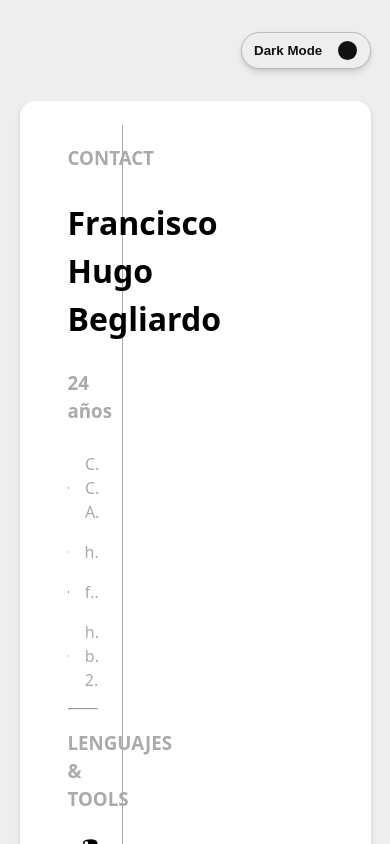
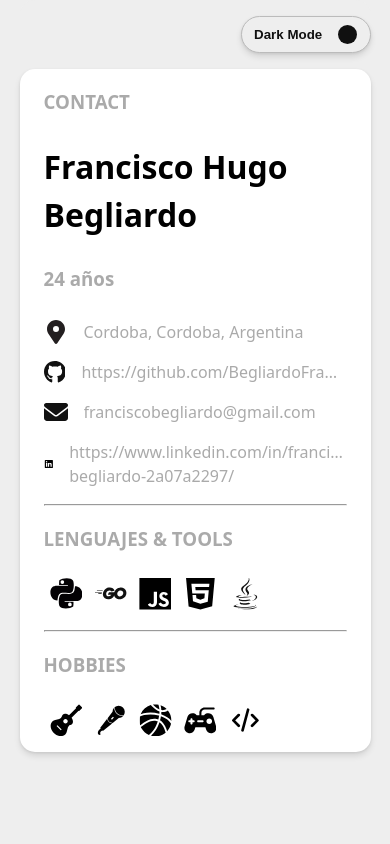
Before and after one commit to BegliardoFrancisco/Porfolio, a React (Vite) app: page / in a window 390 px wide. Shown: the top 844 px of the page. Built offline with nearby package versions, Linux system fonts and the light colour scheme.

Commit message:
Enhance responsive design: adjust nav and Home component styles for better layout on various screen sizes, and refine icon styles for LinkedIn.

```diff
--- a/src/App.css
+++ b/src/App.css
@@ -14,3 +14,24 @@ nav {
   align-items: center;
   padding: 2rem 0rem;
 }
+
+@media (768px >= width >= 344px) {
+
+  nav {
+    padding: 1rem 0rem;
+  }
+
+}
+
+
+
+@media ( 1280px >= width >= 1025px ) {
+  nav {
+    padding: 1rem 0rem;
+    width: 100%;
+  }
+
+  #root {
+    width: 95%;
+  }
+}
--- a/src/assets/LinkintIcon.jsx
+++ b/src/assets/LinkintIcon.jsx
@@ -4,10 +4,9 @@ import * as React from "react"
 const LinkintIcon = ( ) => (
   <svg
     xmlns="http://www.w3.org/2000/svg"
-    width="3rem"
-    height="3rem"
     fill="none"
     viewBox="0 0 24 24"
+    className="icon-linkedin"
   >
     <path
       fill="#000"
--- a/src/styles/Home.css
+++ b/src/styles/Home.css
@@ -14,3 +14,26 @@
     width: 20vw;
     border-right: 1px solid #aaa;
 }
+
+
+@media (768px >= width >= 344px) {
+    .Home__aside {
+        width: 100%;
+        border-right: none;
+    }
+    .Home {
+        padding: 0rem ;
+    }
+}
+
+@media ( 1024px >= width >= 820px ) {
+    .Home__aside {
+        width: 30vw;
+    }
+}
+
+@media ( 1280px >= width >= 1025px ) {
+    .Home__aside {
+        width: 25vw;
+    }
+}
--- a/src/styles/SectionLangTools.css
+++ b/src/styles/SectionLangTools.css
@@ -6,5 +6,12 @@
 .Contain-logo {
     display: flex;
     flex-direction: row;
-    flex-wrap: wrap
+    flex-wrap: wrap;
 }
+
+@media (768px >= width >= 375px) {
+    .Contain-logo {
+        justify-content: center;
+        align-items: center;
+    }
+}
--- a/src/styles/icon.css
+++ b/src/styles/icon.css
@@ -17,3 +17,15 @@
     padding: 0.40rem;
     padding-bottom: 1rem;
 }
+
+.icon-linkedin {
+    width: 3rem;
+    height: 3rem;
+}
+
+@media (360px < width < 412px){
+    .icon-linkedin {
+        width: 1rem;
+        height: 1rem;
+    }
+}
```
